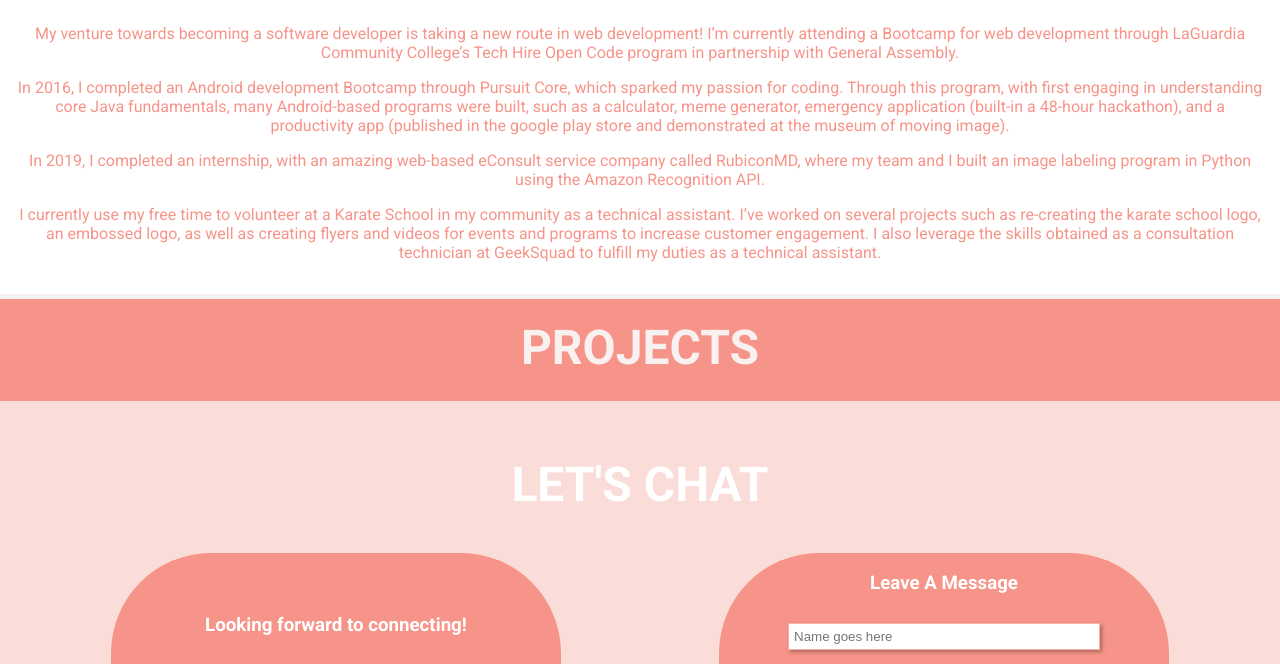
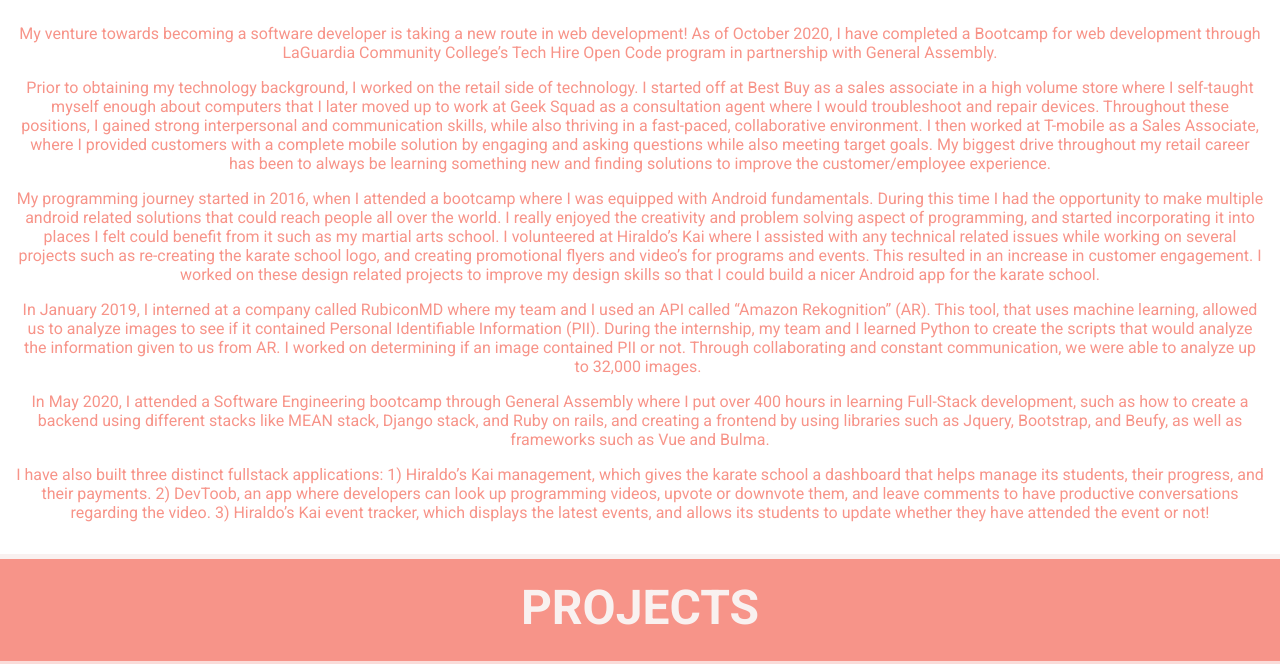
Before and after one commit to RosmaryFC/project-1-portfolio, a plain HTML site: page index.html in a window 1280 px wide. Shown: the part 731-1395 px from the top of the page. Drawn offline with nearby package versions, Linux system fonts and the light colour scheme; no server answers.

Commit message:
updated about me

```diff
--- a/index.html
+++ b/index.html
@@ -33,13 +33,17 @@
     </section>
     <section id="about-me-container">
         <h2 class="sub-header">A LITTLE ABOUT ME</h2>
-        <p>My venture towards becoming a software developer is taking a new route in web development! I’m currently attending a Bootcamp for web development through LaGuardia Community College’s Tech Hire Open Code program in partnership with General Assembly.</p>
+        <p>My venture towards becoming a software developer is taking a new route in web development! As of October 2020, I have completed a Bootcamp for web development through LaGuardia Community College’s Tech Hire Open Code program in partnership with General Assembly.</p>
 
-        <p>In 2016, I completed an Android development Bootcamp through Pursuit Core, which sparked my passion for coding. Through this program, with first engaging in understanding core Java fundamentals, many Android-based programs were built, such as a calculator, meme generator, emergency application (built-in a 48-hour hackathon), and a productivity app (published in the google play store and demonstrated at the museum of moving image).</p>
+        <p>Prior to obtaining my technology background, I worked on the retail side of technology. I started off at Best Buy as a sales associate in a high volume store where I self-taught myself enough about computers that I later moved up to work at Geek Squad as a consultation agent where I would troubleshoot and repair devices. Throughout these positions, I gained strong interpersonal and communication skills, while also thriving in a fast-paced, collaborative environment. I then worked at T-mobile as a Sales Associate, where I provided customers with a complete mobile solution by engaging and asking questions while also meeting target goals. My biggest drive throughout my retail career has been to always be learning something new and finding solutions to improve the customer/employee experience.</p>
 
-        <p>In 2019, I completed an internship, with an amazing web-based eConsult service company called RubiconMD, where my team and I built an image labeling program in Python using the Amazon Recognition API.</p>
+        <p>My programming journey started in 2016, when I attended a bootcamp where I was equipped with Android fundamentals. During this time I had the opportunity to make multiple android related solutions that could reach people all over the world. I really enjoyed the creativity and problem solving aspect of programming, and started incorporating it into places I felt could benefit from it such as my martial arts school. I volunteered at Hiraldo’s Kai where I assisted with any technical related issues while working on several projects such as re-creating the karate school logo, and creating promotional flyers and video’s for programs and events. This resulted in an increase in customer engagement. I worked on these design related projects to improve my design skills so that I could build a nicer Android app for the karate school.</p>
 
-        <p>I currently use my free time to volunteer at a Karate School in my community as a technical assistant. I’ve worked on several projects such as re-creating the karate school logo, an embossed logo, as well as creating flyers and videos for events and programs to increase customer engagement. I also leverage the skills obtained as a consultation technician at GeekSquad to fulfill my duties as a technical assistant.</p>
+        <p>In January 2019, I interned at a company called RubiconMD where my team and I used an API called “Amazon Rekognition” (AR). This tool, that uses machine learning, allowed us to analyze images to see if it contained Personal Identifiable Information (PII). During the internship, my team and I learned Python to create the scripts that would analyze the information given to us from AR. I worked on determining if an image contained PII or not. Through collaborating and constant communication, we were able to analyze up to 32,000 images. </p>
+
+        <p>In May 2020, I attended a Software Engineering bootcamp through General Assembly where I put over 400 hours in learning Full-Stack development, such as how to create a backend using different stacks like MEAN stack, Django stack, and Ruby on rails, and creating a frontend by using libraries such as Jquery, Bootstrap, and Beufy, as well as frameworks such as Vue and Bulma.</p>
+
+        <p>I have also built three distinct fullstack applications: 1) Hiraldo’s Kai management, which gives the karate school a dashboard that helps manage its students, their progress, and their payments. 2) DevToob, an app where developers can look up programming videos, upvote or downvote them, and leave comments to have productive conversations regarding the video. 3) Hiraldo’s Kai event tracker, which displays the latest events, and allows its students to update whether they have attended the event or not!</p>
     </section>
     <section id="projects-container">
         <div>
```
